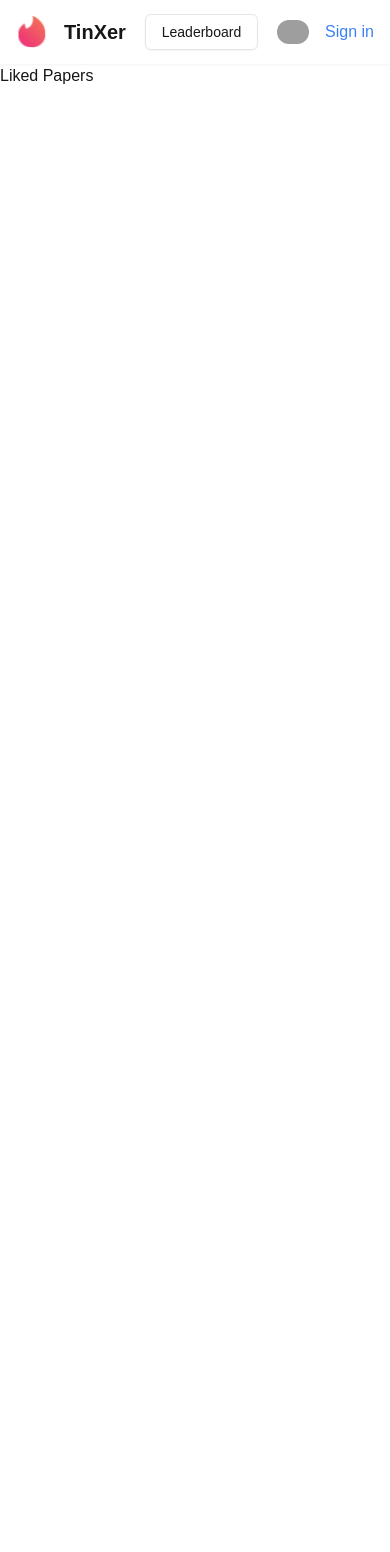
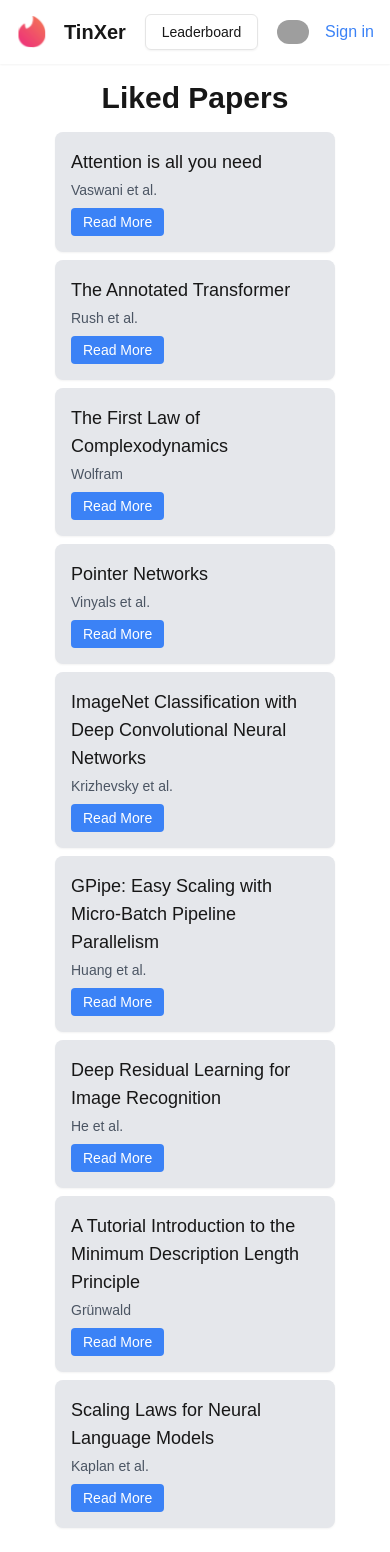
Before and after one commit to FagerholmEmil/tinxer, a Next.js app: page /papers in a window 390 px wide. Before the commit the page ends 844 px from the top, so only its background shows below. Built offline with nearby package versions, Linux system fonts and the light colour scheme; no server answers; grey boxes are pictures that could not be loaded.

Commit message:
added matches and faker js

```diff
--- a/app/matches/page.tsx
+++ b/app/matches/page.tsx
@@ -1,11 +1,52 @@
+"use client"
+
 import React from 'react'
+import { faker } from '@faker-js/faker'
+import Image from 'next/image'
+
+interface User {
+  id: string
+  name: string
+  avatar: string
+  interests: string[]
+}
+
+const generateFakeUsers = (count: number): User[] => {
+  return Array.from({ length: count }, () => ({
+    id: faker.string.uuid(),
+    name: faker.person.fullName(),
+    avatar: faker.image.avatar(),
+    interests: Array.from({ length: 3 }, () => faker.word.noun()),
+  }))
+}
 
 const Matches = () => {
-    return (
-        <div className="max-w-4xl mx-auto p-4 w-[80vw]">
-          Matches
-        </div>
-    )
+  const similarUsers = generateFakeUsers(10)
+
+  return (
+    <div className="p-4">
+      <h1 className="text-2xl font-bold mb-4">For You</h1>
+      <div className="grid grid-cols-1 md:grid-cols-2 lg:grid-cols-3 gap-4">
+        {similarUsers.map((user) => (
+          <div key={user.id} className="border rounded-lg p-4 flex items-center">
+            <Image
+              src={user.avatar}
+              alt={user.name}
+              width={64}
+              height={64}
+              className="rounded-full mr-4"
+              placeholder="blur"
+              blurDataURL="/placeholder-avatar.png"
+            />
+            <div>
+              <h2 className="font-semibold">{user.name}</h2>
+              <p className="text-sm text-gray-600">Interests: {user.interests.join(', ')}</p>
+            </div>
+          </div>
+        ))}
+      </div>
+    </div>
+  )
 }
 
 export default Matches
--- a/app/papers/page.tsx
+++ b/app/papers/page.tsx
@@ -1,9 +1,32 @@
 import React from 'react'
 
-const page = () => {
-  return (
-    <div>Liked Papers</div>
-  )
+const PaperItem = ({ title, authors }: { title: string; authors: string }) => (
+    <div className="bg-gray-200 p-4 mb-2 rounded-lg shadow-sm">
+        <span className="text-lg font-medium">{title}</span>
+        <span className="text-sm text-gray-600 block mt-1">{authors}</span>
+        <button className="mt-2 bg-blue-500 text-white px-3 py-1 rounded text-sm hover:bg-blue-600 transition-colors">
+            Read More
+        </button>
+    </div>
+)
+
+const Papers = () => {
+    return (
+        <div className="max-w-4xl mx-auto p-4 w-[80vw]">
+            <h1 className="text-3xl font-bold text-center mb-4">Liked Papers</h1>
+            <div>
+                <PaperItem title="Attention is all you need" authors="Vaswani et al." />
+                <PaperItem title="The Annotated Transformer" authors="Rush et al." />
+                <PaperItem title="The First Law of Complexodynamics" authors="Wolfram" />
+                <PaperItem title="Pointer Networks" authors="Vinyals et al." />
+                <PaperItem title="ImageNet Classification with Deep Convolutional Neural Networks" authors="Krizhevsky et al." />
+                <PaperItem title="GPipe: Easy Scaling with Micro-Batch Pipeline Parallelism" authors="Huang et al." />
+                <PaperItem title="Deep Residual Learning for Image Recognition" authors="He et al." />
+                <PaperItem title="A Tutorial Introduction to the Minimum Description Length Principle" authors="Grünwald" />
+                <PaperItem title="Scaling Laws for Neural Language Models" authors="Kaplan et al." />
+            </div>
+        </div>
+    )
 }
 
-export default page
+export default Papers
--- a/next.config.mjs
+++ b/next.config.mjs
@@ -1,7 +1,7 @@
 /** @type {import('next').NextConfig} */
 const nextConfig = {
     images: {
-      domains: ['avatars.githubusercontent.com'],
+      domains: ['avatars.githubusercontent.com', 'cloudflare-ipfs.com'],
     },
   };
 
--- a/package.json
+++ b/package.json
@@ -9,6 +9,7 @@
     "lint": "next lint"
   },
   "dependencies": {
+    "@faker-js/faker": "^9.0.0",
     "@radix-ui/react-icons": "^1.3.0",
     "@radix-ui/react-slot": "^1.1.0",
     "@react-spring/web": "9.5.5",
```
Also changed, not shown: 1 other file (tests, documents, lock files or other folders).
